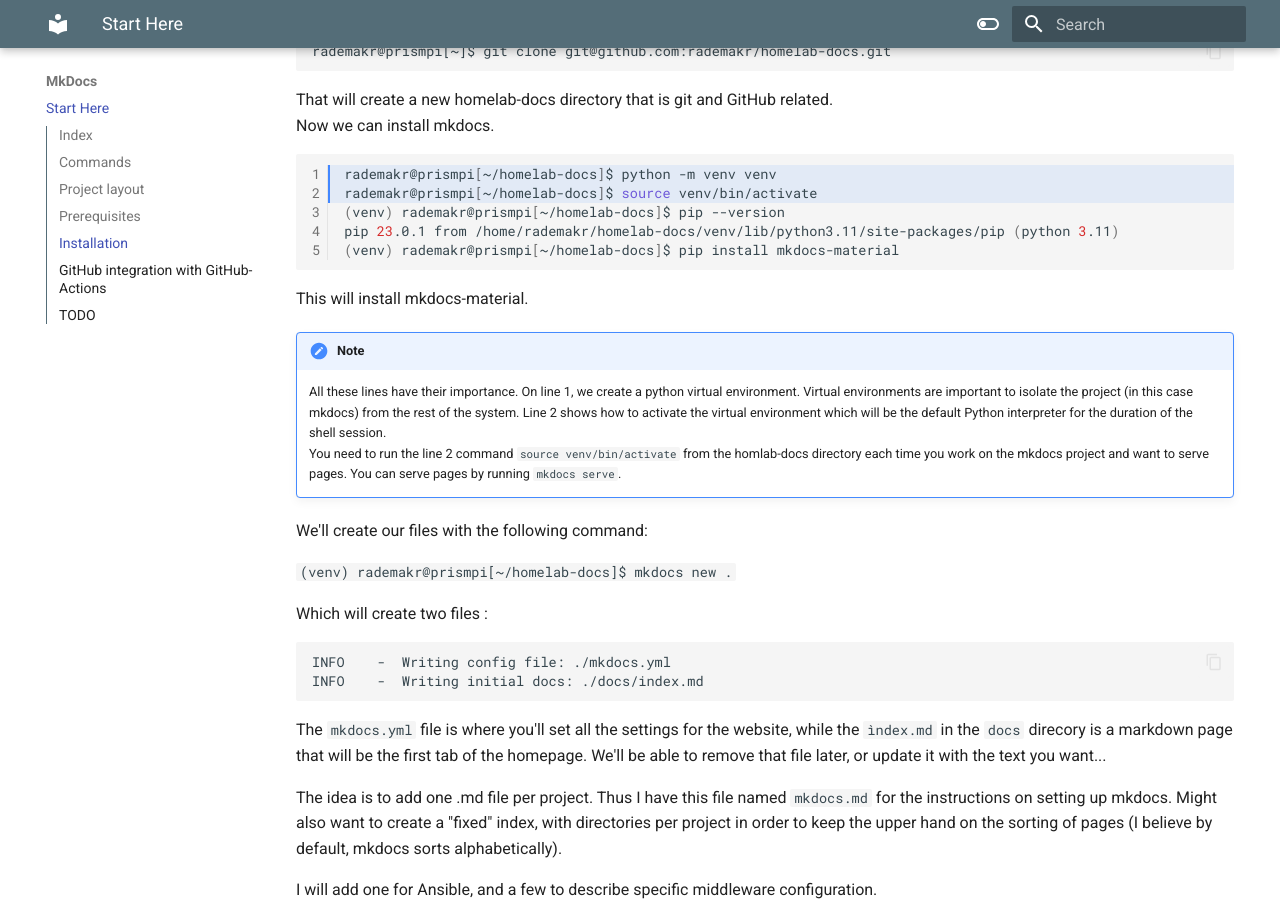
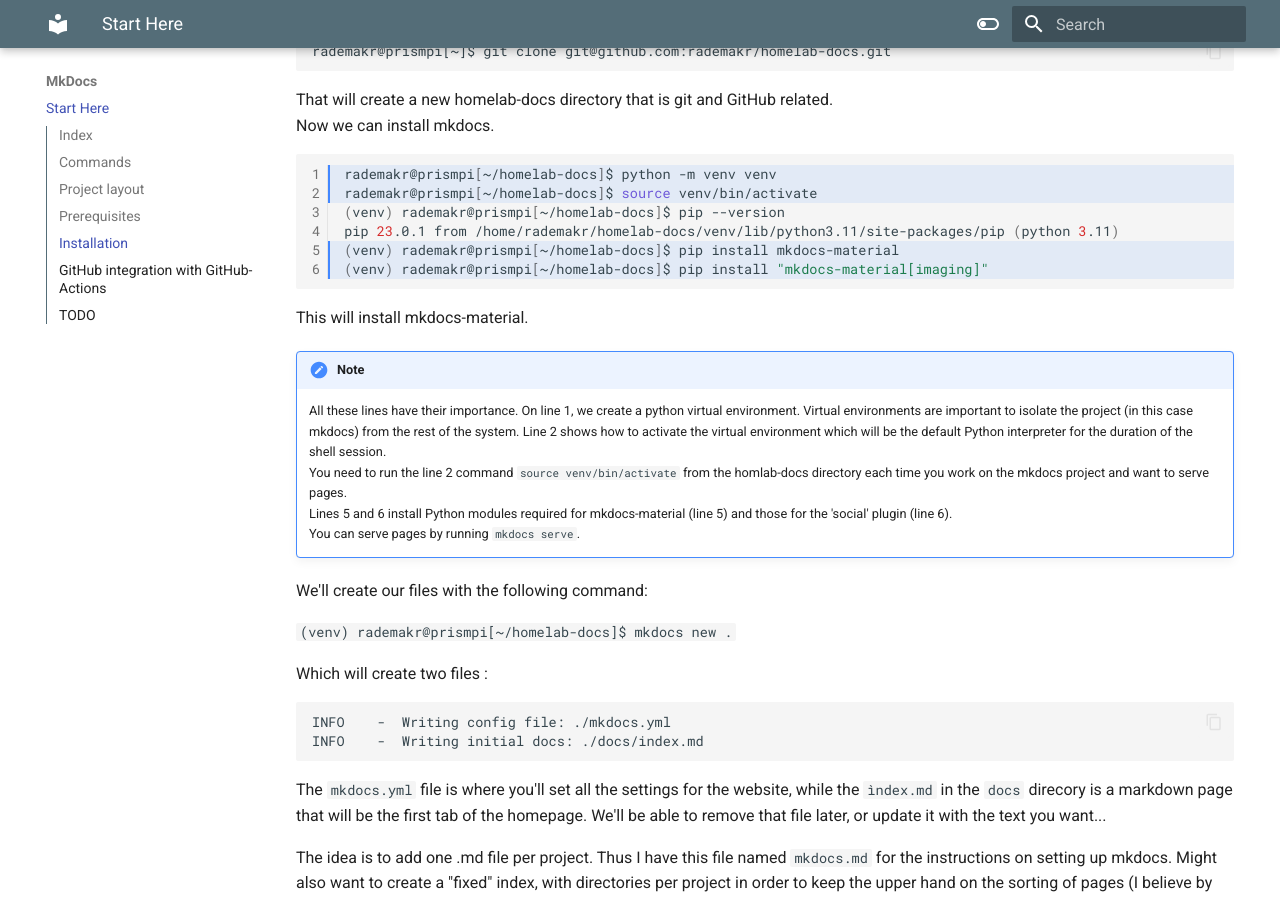
Before and after one commit to rademakr/homelab-docs, an MkDocs documentation site: the page built from docs/index.md, in a window 1280 px wide and 900 px high, scrolled down 979 px. Built offline with MkDocs 1.6.1 and Material for MkDocs 9.7.7, drawn with Linux system fonts in a browser that asks for light colours.

````diff
--- a/docs/index.md
+++ b/docs/index.md
@@ -36,12 +36,13 @@ That will create a new homelab-docs directory that is git and GitHub related.
 Now we can install mkdocs.
 
 
-``` { .sh .no-copy linenums="1" hl_lines="1 2" }
+``` { .sh .no-copy linenums="1" hl_lines="1 2 5 6" }
 rademakr@prismpi[~/homelab-docs]$ python -m venv venv
 rademakr@prismpi[~/homelab-docs]$ source venv/bin/activate
 (venv) rademakr@prismpi[~/homelab-docs]$ pip --version
 pip 23.0.1 from /home/rademakr/homelab-docs/venv/lib/python3.11/site-packages/pip (python 3.11)
 (venv) rademakr@prismpi[~/homelab-docs]$ pip install mkdocs-material
+(venv) rademakr@prismpi[~/homelab-docs]$ pip install "mkdocs-material[imaging]"
 
 ```
 This will install mkdocs-material.
@@ -50,7 +51,9 @@ This will install mkdocs-material.
     All these lines have their importance.
     On line 1, we create a python virtual environment. Virtual environments are important to isolate the project (in this case mkdocs) from the rest of the system.
     Line 2 shows how to activate the virtual environment which will be the default Python interpreter for the duration of the shell session.
-    You need to run the line 2 command `source venv/bin/activate` from the homlab-docs directory each time you work on the mkdocs project and want to serve pages.      You can serve pages by running `mkdocs serve`.
+    You need to run the line 2 command `source venv/bin/activate` from the homlab-docs directory each time you work on the mkdocs project and want to serve pages.
+    Lines 5 and 6 install Python modules required for mkdocs-material (line 5) and those for the 'social' plugin (line 6).
+    You can serve pages by running `mkdocs serve`.
 
 We'll create our files with the following command:
 
````
Also changed, not shown: docs/Nextcloud.md (+4 -1 lines), docs/assets/images/NC_1_login.PNG (added).
